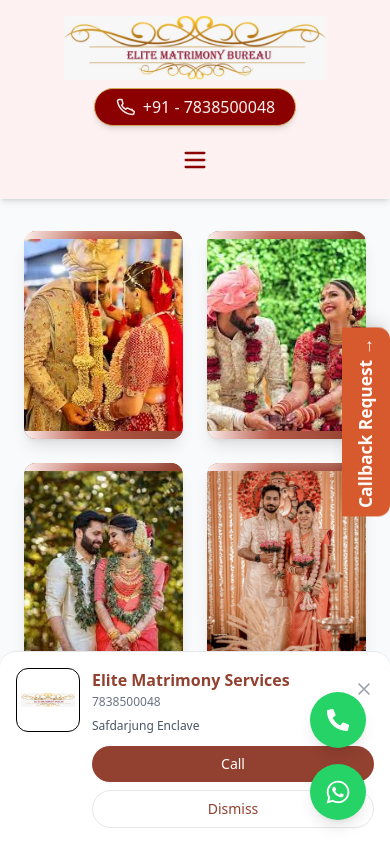
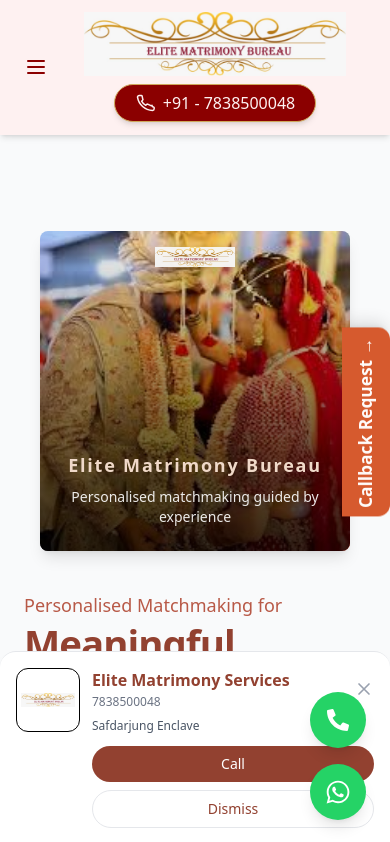
Before and after one commit to shreya-saran/matrimony, a React (Vite) app: page / in a window 390 px wide. Shown: the top 842 px of the page. Built offline with nearby package versions, Linux system fonts and the light colour scheme.

Commit message:
changes done

```diff
--- a/src/components/Clients.jsx
+++ b/src/components/Clients.jsx
@@ -52,16 +52,16 @@
 
       <div className="relative w-full overflow-hidden">
         <div className="group">
-          <div className="flex animate-marquee gap-10 will-change-transform">
+          <div className="flex animate-marquee gap-12 will-change-transform">
             {logosDoubled.map((logo, i) => (
               <div
                 key={i}
-                className="flex-shrink-0 w-36 h-36 md:w-44 md:h-44 lg:w-52 lg:h-52 bg-gray-50 rounded-2xl shadow-md flex items-center justify-center hover:shadow-lg transition-all duration-300"
+                className="flex-shrink-0 w-48 h-48 md:w-56 md:h-56 lg:w-64 lg:h-64 bg-gray-50 rounded-2xl shadow-md flex items-center justify-center hover:shadow-lg transition-all duration-300"
               >
                 <img
                   src={logo}
                   alt={`Client logo ${i + 1}`}
-                  className="w-28 h-28 md:w-32 md:h-32 object-contain transition-transform duration-300 hover:scale-105"
+                  className="w-40 h-40 md:w-48 md:h-48 object-contain transition-transform duration-300 hover:scale-110"
                   loading="lazy"
                 />
               </div>
--- a/src/components/Hero.jsx
+++ b/src/components/Hero.jsx
@@ -5,6 +5,7 @@
 import c4 from "../assets/couples/4.jpg";
 import c5 from "../assets/couples/5.avif";
 import c6 from "../assets/couples/6.jpg";
+import logo from "../assets/logo.jpeg";
 
 const couples = [c1, c2, c3, c4, c5, c6];
 
@@ -20,21 +21,23 @@
 
   return (
     <div className={`w-full ${className}`}>
-      {/* Container with same look as provided image in mobile: dark cards with subtle border */}
       <div className="grid grid-cols-2 sm:grid-cols-3 gap-3">
         {badges.map((text, idx) => (
           <div
             key={idx}
-            className="rounded-xl border-2 border-[#b85947] bg-[#0b0b0b]/80 p-4 min-h-[64px] flex items-center justify-center"
+            className="rounded-xl border-2 border-[#b85947] bg-[#0b0b0b]/80 p-4 min-h-[70px] flex items-center justify-center"
             aria-hidden="true"
           >
             <div className="text-center">
-              <div className="text-xs leading-tight tracking-wide text-[#fef1f1] font-medium">
+              <div className="text-sm sm:text-base leading-tight tracking-wide text-[#fef1f1] font-medium">
                 {text.split(" ").length > 3 ? (
-                  // break into two lines for long badges
                   <>
-                    <span className="block">{text.split(" ").slice(0, 2).join(" ")}</span>
-                    <span className="block">{text.split(" ").slice(2).join(" ")}</span>
+                    <span className="block">
+                      {text.split(" ").slice(0, 2).join(" ")}
+                    </span>
+                    <span className="block">
+                      {text.split(" ").slice(2).join(" ")}
+                    </span>
                   </>
                 ) : (
                   <span className="block">{text}</span>
@@ -48,6 +51,52 @@
   );
 }
 
+/* Mobile-only hero card (replaces the photo grid on mobile) */
+function MobilePhotoHero({
+  image = couples[0],
+  title = "Elite Matrimony Bureau",
+  subtitle = "Personalised matchmaking guided by experience",
+}) {
+  return (
+    <div className="block lg:hidden pt-16 px-4">
+      <div className="relative overflow-hidden rounded-lg shadow-lg">
+        {/* background image */}
+        <img
+          src={image}
+          alt={`${title} — couple`}
+          className="w-full h-80 sm:h-96 object-cover object-center"
+          loading="lazy"
+        />
+
+        {/* gradient overlay */}
+        <div
+          className="absolute inset-0"
+          style={{
+            background:
+              "linear-gradient(180deg, rgba(0,0,0,0.05) 0%, rgba(0,0,0,0.28) 35%, rgba(0,0,0,0.6) 70%, rgba(0,0,0,0.8) 100%)",
+          }}
+        />
+
+        {/* centered logo near top and text near bottom */}
+        <div className="absolute inset-0 flex flex-col items-center justify-between px-4">
+          <div className="pt-4">
+            <img src={logo} alt="Elite Matrimony Bureau logo" className="w-20 sm:w-24 opacity-95 drop-shadow-lg" />
+          </div>
+
+          <div className="pb-6 text-center">
+            <h2 className="text-lg sm:text-xl font-semibold tracking-widest" style={{ color: "#f0d9c9" }}>
+              {title}
+            </h2>
+            <p className="mt-2 text-sm sm:text-base text-white/90 font-medium max-w-xs mx-auto">
+              {subtitle}
+            </p>
+          </div>
+        </div>
+      </div>
+    </div>
+  );
+}
+
 export default function Hero() {
   const phone = "+91 78385 00048";
   const phoneDigits = "917838500048";
@@ -56,13 +105,10 @@
   return (
     <section className="bg-[#f9fafb] py-8 lg:py-14">
       <div className="max-w-7xl mx-auto px-6 lg:px-10 grid grid-cols-1 lg:grid-cols-2 gap-10 items-start">
-        {/* LEFT: headline & CTAs */}
+        {/* LEFT: headline & CTAs (unchanged) */}
         <div className="space-y-6 flex flex-col justify-center">
           <h1 className="text-3xl sm:text-4xl lg:text-5xl font-extrabold leading-tight">
-            <span
-              className="block text-lg sm:text-xl font-medium"
-              style={{ color: "#b85947" }} /* subheading color */
-            >
+            <span className="block text-lg sm:text-xl font-medium" style={{ color: "#b85947" }}>
               Personalised Matchmaking for
             </span>
 
@@ -74,15 +120,13 @@
           </h1>
 
           <p className="text-base sm:text-lg max-w-xl" style={{ color: "#6b6b6b" }}>
-            Elite Matrimony brings experienced consultants and verified profiles together to deliver
-            personalised matrimonial matchmaking across India and abroad - discreet, trustworthy,
-            and client-first.
+            Elite Matrimony brings experienced consultants and verified profiles together to deliver personalised matrimonial matchmaking across India and abroad - discreet, trustworthy, and client-first.
           </p>
 
           {/* CTA Buttons */}
           <div className="flex flex-col sm:flex-row gap-4 sm:items-center">
             <a
-              href={`tel:${phone.replace(/ /g, "")}`}
+              href={`tel:+${phoneDigits}`}
               className="inline-flex items-center justify-center px-8 py-3 rounded-2xl shadow-lg text-white font-semibold text-lg bg-gradient-to-r from-[#924130] to-[#b85947] hover:-translate-y-0.5 transform transition focus:outline-none focus:ring-4"
               aria-label={`Call now ${phone}`}
             >
@@ -98,24 +142,36 @@
             </a>
           </div>
 
-          {/* trust badges (compact on mobile) */}
+          {/* trust badges (same place) */}
           <div className="mt-4">
             <TrustBadges />
           </div>
         </div>
 
-        {/* RIGHT: photo grid (centered) */}
-        <div className="order-first lg:order-last flex flex-col lg:flex-row lg:justify-end gap-6">
-          <div className="grid grid-cols-2 sm:grid-cols-3 gap-6 lg:pt-12">
+        {/* RIGHT: photo area
+            - mobile: show full-bleed hero card (MobilePhotoHero)
+            - desktop (lg+): show original grid of photos (unchanged)
+        */}
+        <div className="order-first lg:order-last flex flex-col gap-6">
+          {/* MOBILE HERO (only visible below lg) */}
+          <MobilePhotoHero
+            image={couples[0]}
+            title="Elite Matrimony Bureau"
+            subtitle="Personalised matchmaking guided by experience"
+          />
+
+          {/* DESKTOP GRID (visible on lg and up) - unchanged visuals */}
+          <div className="hidden lg:block">
+            <div className="grid grid-cols-2 sm:grid-cols-3 gap-5 lg:pt-12">
               {couples.map((img, idx) => (
                 <article
                   key={idx}
-                className="relative rounded-xl overflow-hidden bg-white shadow-lg transform hover:-translate-y-2 hover:scale-[1.01] transition-all"
+                  className="relative rounded-2xl overflow-hidden bg-white shadow-lg transform hover:-translate-y-1 hover:scale-105 transition-all duration-300"
                   aria-hidden="false"
                   role="img"
                   aria-label={`Couple photo ${idx + 1}`}
                 >
-                {/* accent top border using brand tones */}
+                  {/* top gradient border */}
                   <div
                     className="absolute left-0 top-0 right-0 h-2"
                     style={{
@@ -128,9 +184,9 @@
                     alt={`Couple ${idx + 1} — happy couple`}
                     loading="lazy"
                     decoding="async"
-                  className="w-full h-52 sm:h-56 object-cover"
+                    className="w-full h-60 sm:h-72 md:h-80 lg:h-88 object-cover"
                   />
-                {/* accent bottom */}
+                  {/* bottom gradient border */}
                   <div
                     className="absolute bottom-0 left-0 right-0 h-2"
                     style={{
@@ -142,11 +198,7 @@
                 </article>
               ))}
             </div>
-
-          {/* On larger screens show the trust badges to the right as in the sample image
-          <div className="hidden lg:block lg:ml-6 w-[320px]">
-            <TrustBadges />
-          </div> */}
+          </div>
         </div>
       </div>
     </section>
--- a/src/components/MatrimonyPopup.jsx
+++ b/src/components/MatrimonyPopup.jsx
@@ -9,8 +9,6 @@
   const ADDRESS = "Safdarjung Enclave";
 
   const [show, setShow] = useState(false);
-
-  // ✅ Show after 1s or when user scrolls to bottom
   useEffect(() => {
     const timer = setTimeout(() => setShow(true), 1000);
 
--- a/src/components/Navbar.jsx
+++ b/src/components/Navbar.jsx
@@ -8,12 +8,51 @@
 
   return (
     <header className="bg-[#fef1f1] shadow-md sticky top-0 z-50">
-      <div className="max-w-7xl mx-auto px-6 lg:px-10">
-        {/* Logo and Menu Row */}
-        <div className="flex flex-col items-center justify-center lg:flex-row lg:justify-between h-auto py-4">
-          {/* Logo Section */}
-          <div className="flex flex-col items-center gap-2">
-            <a href="/" className="flex items-center gap-3">
+      <div className="max-w-7xl mx-auto px-4 sm:px-6 lg:px-10">
+        {/* ===== TOP ROW ===== */}
+        <div className="flex items-center justify-between py-3 lg:py-4">
+          {/* LEFT: Hamburger for mobile */}
+          <button
+            onClick={() => setOpen(!open)}
+            aria-label={open ? "Close menu" : "Open menu"}
+            className="lg:hidden p-2 rounded-md focus:outline-none focus:ring-2 focus:ring-offset-2 focus:ring-[#CFA85C]"
+          >
+            {open ? (
+              <svg
+                xmlns="http://www.w3.org/2000/svg"
+                className="h-6 w-6 text-[#8B0000]"
+                fill="none"
+                viewBox="0 0 24 24"
+                stroke="currentColor"
+              >
+                <path
+                  strokeLinecap="round"
+                  strokeLinejoin="round"
+                  strokeWidth={2}
+                  d="M6 18L18 6M6 6l12 12"
+                />
+              </svg>
+            ) : (
+              <svg
+                xmlns="http://www.w3.org/2000/svg"
+                className="h-6 w-6 text-[#8B0000]"
+                fill="none"
+                viewBox="0 0 24 24"
+                stroke="currentColor"
+              >
+                <path
+                  strokeLinecap="round"
+                  strokeLinejoin="round"
+                  strokeWidth={2}
+                  d="M4 6h16M4 12h16M4 18h16"
+                />
+              </svg>
+            )}
+          </button>
+
+          {/* CENTER: Logo & Phone (centered on mobile, normal on desktop) */}
+          <div className="flex flex-col items-center flex-1">
+            <a href="/" className="flex items-center justify-center">
               <img
                 src={logo}
                 alt="Elite Matrimony Bureau"
@@ -21,10 +60,10 @@
               />
             </a>
 
-            {/* Fixed Phone Below Logo */}
+            {/* Phone below logo */}
             <a
               href={phoneHref}
-              className="flex items-center gap-2 px-5 py-1.5 rounded-full bg-[#8B0000] text-[#fef1f1] text-base font-medium shadow-md border border-[#CFA85C]"
+              className="mt-2 flex items-center justify-center gap-2 px-5 py-1.5 rounded-full bg-[#8B0000] text-[#fef1f1] text-base font-medium shadow-md border border-[#CFA85C]"
             >
               <svg
                 xmlns="http://www.w3.org/2000/svg"
@@ -44,8 +83,8 @@
             </a>
           </div>
 
-          {/* Desktop Menu */}
-          <nav className="hidden lg:flex items-center gap-10 mt-4 lg:mt-0">
+          {/* RIGHT: Desktop Nav (hidden on mobile) */}
+          <nav className="hidden lg:flex items-center gap-8">
             <a
               href="/#home"
               className="text-lg font-medium text-[#8B0000] hover:text-[#CFA85C] transition"
@@ -90,50 +129,9 @@
               Register Now
             </a>
           </nav>
-
-          {/* Mobile Menu Button */}
-          <div className="lg:hidden mt-3">
-            <button
-              onClick={() => setOpen(!open)}
-              aria-label="Toggle menu"
-              className="p-2 rounded-md focus:outline-none focus:ring-2 focus:ring-offset-2 focus:ring-[#CFA85C]"
-            >
-              {open ? (
-                <svg
-                  xmlns="http://www.w3.org/2000/svg"
-                  className="h-7 w-7 text-[#8B0000]"
-                  fill="none"
-                  viewBox="0 0 24 24"
-                  stroke="currentColor"
-                >
-                  <path
-                    strokeLinecap="round"
-                    strokeLinejoin="round"
-                    strokeWidth={2}
-                    d="M6 18L18 6M6 6l12 12"
-                  />
-                </svg>
-              ) : (
-                <svg
-                  xmlns="http://www.w3.org/2000/svg"
-                  className="h-7 w-7 text-[#8B0000]"
-                  fill="none"
-                  viewBox="0 0 24 24"
-                  stroke="currentColor"
-                >
-                  <path
-                    strokeLinecap="round"
-                    strokeLinejoin="round"
-                    strokeWidth={2}
-                    d="M4 6h16M4 12h16M4 18h16"
-                  />
-                </svg>
-              )}
-            </button>
-          </div>
         </div>
 
-        {/* Mobile Menu */}
+        {/* ===== MOBILE MENU ===== */}
         <div
           className={`lg:hidden transition-all duration-300 ease-in-out origin-top ${
             open
```
Also changed, not shown: src/components/CountriesGrid.jsx (+6 -13 lines), src/components/AutoPopup.jsx (added). Lines whose indentation alone changed are shown as unchanged.
